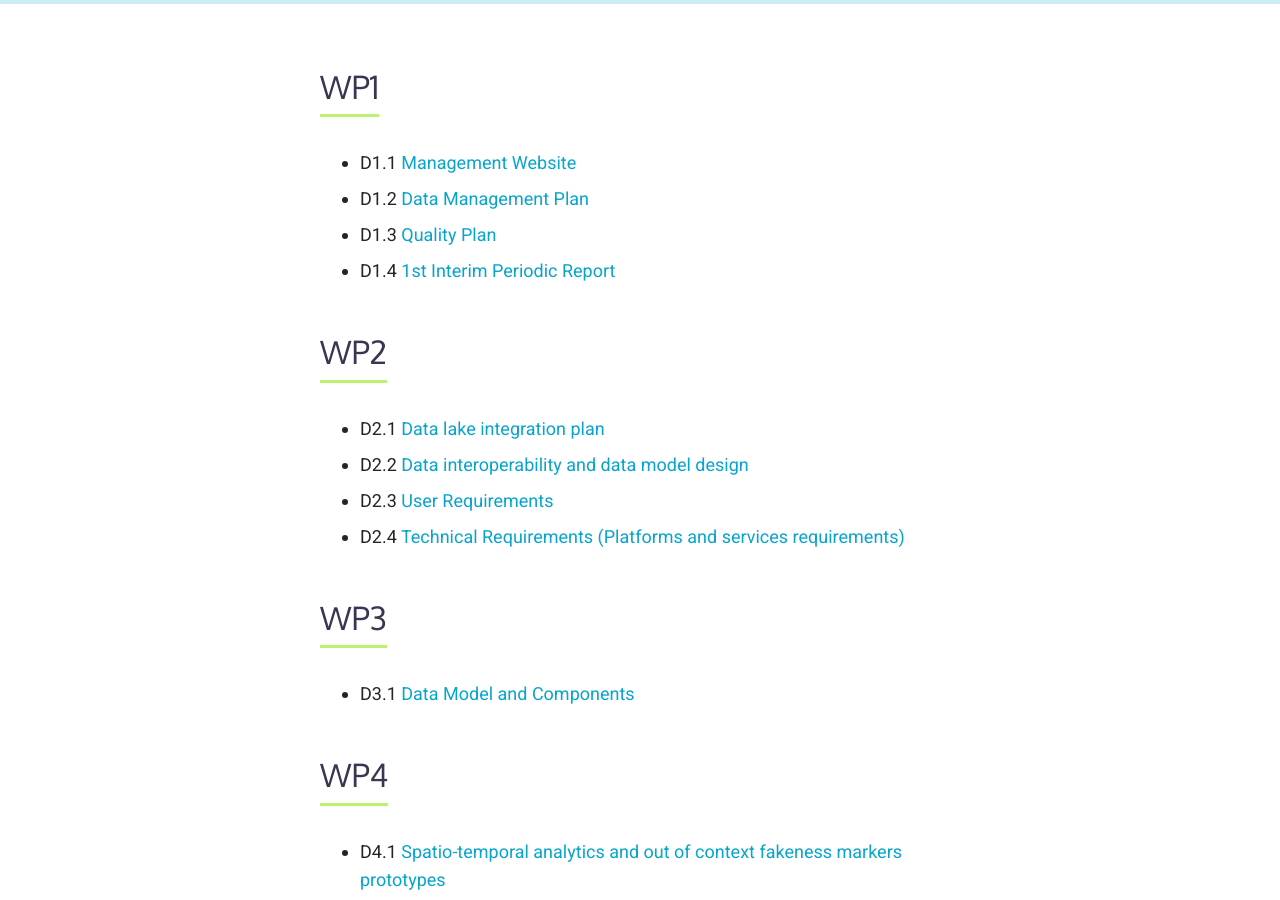
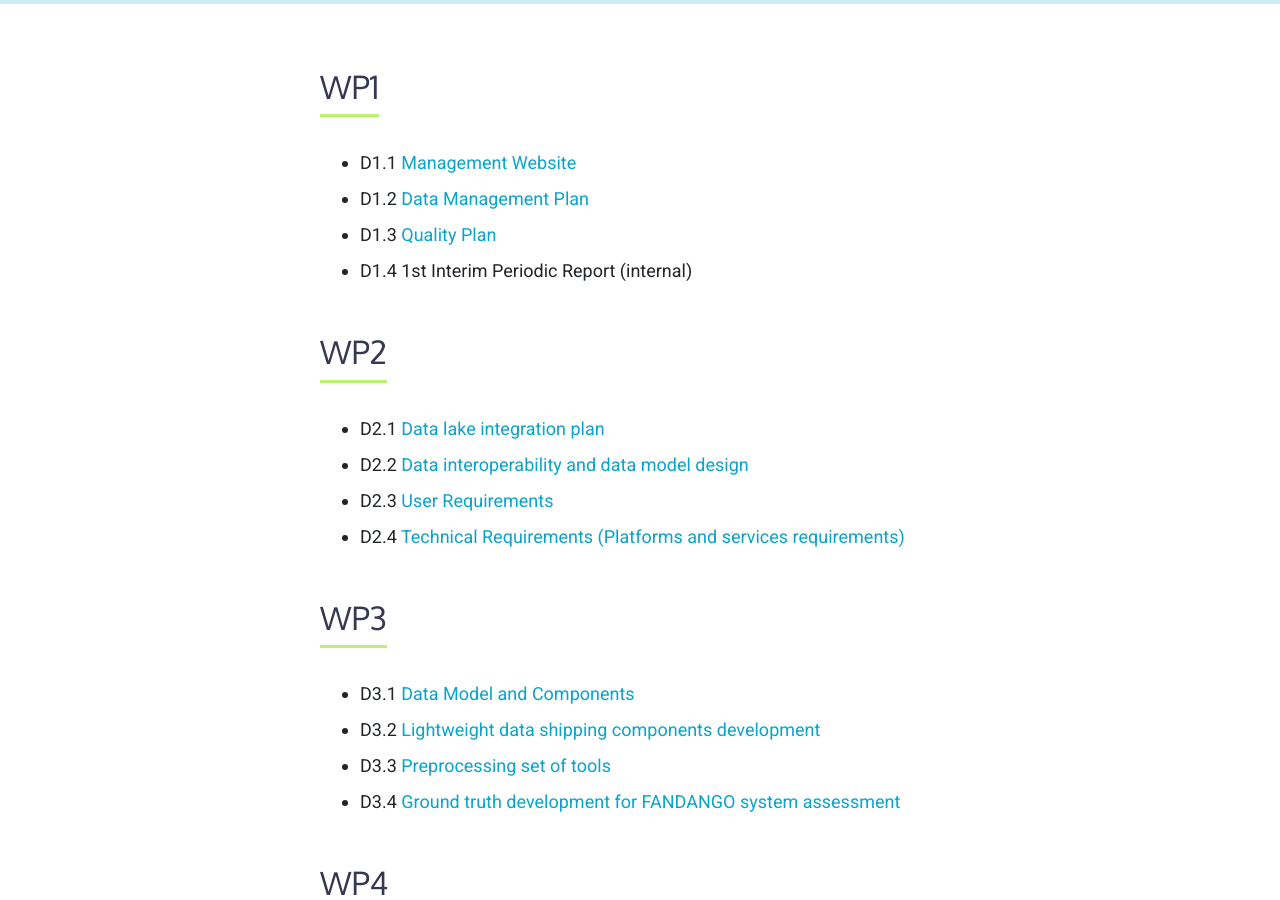
Before and after one commit to fandangOrg/fandango-web, a Jekyll site: the page built from the-project/deliverables.md, in a window 1280 px wide and 900 px high, scrolled down 324 px. Built offline with Jekyll 4.4.1, drawn with Linux system fonts in a browser that asks for light colours; comment, search, counter and statistics services are not loaded; some of the changed text lies outside the part shown.

Commit message:
Add new deliverables

```diff
--- a/the-project/deliverables.md
+++ b/the-project/deliverables.md
@@ -11,7 +11,7 @@ navigation_parent: The Project
 * D1.1 [Management Website](https://fandango-project.eu/deliverables/D1.1%20Management%20Website.pdf)
 * D1.2 [Data Management Plan](https://fandango-project.eu/deliverables/D1.2%20Data%20Management%20Plan.pdf)
 * D1.3 [Quality Plan](https://fandango-project.eu/deliverables/D1.3%20Quality%20Plan.pdf)
-* D1.4 [1st Interim Periodic Report](https://fandango-project.eu/deliverables/D1.4%201st%20Interim%20Periodic%20Report.pdf)
+* D1.4 1st Interim Periodic Report (internal)
 
 ### WP2
 
@@ -23,6 +23,9 @@ navigation_parent: The Project
 ### WP3
 
 * D3.1 [Data Model and Components](https://fandango-project.eu/deliverables/D3.1%20Data%20Model%20and%20components.pdf)
+* D3.2 [Lightweight data shipping components development](https://fandango-project.eu/deliverables/D3.2%20Lightweight%20data%20shipping%20components%20development.pdf)
+* D3.3 [Preprocessing set of tools](https://fandango-project.eu/deliverables/D3.3%20Preprocessing%20set%20of%20tools.pdf)
+* D3.4 [Ground truth development for FANDANGO system assessment](https://fandango-project.eu/deliverables/D3.4%20Ground%20truth%20development%20for%20FANDANGO%20system%20assessment.pdf)
 
 ### WP4
 
@@ -50,6 +53,7 @@ prototypes](https://fandango-project.eu/deliverables/D4.1%20Spatio-temporal%20an
 ### WP8
 
 * D8.1 [Market Analysis and preliminary business requirements](https://fandango-project.eu/deliverables/D8.1%20Market%20Analysis%20and%20preliminary%20business%20requirements.pdf)
+* D8.2 [Application areas business requirements and preliminary exploitation plan](https://fandango-project.eu/deliverables/D8.2%20Application%20areas%20business%20requirements%20and%20preliminary%20exploitation%20plan.pdf)
 
 ### WP9
 
```
Also changed, not shown: 5 other files.
